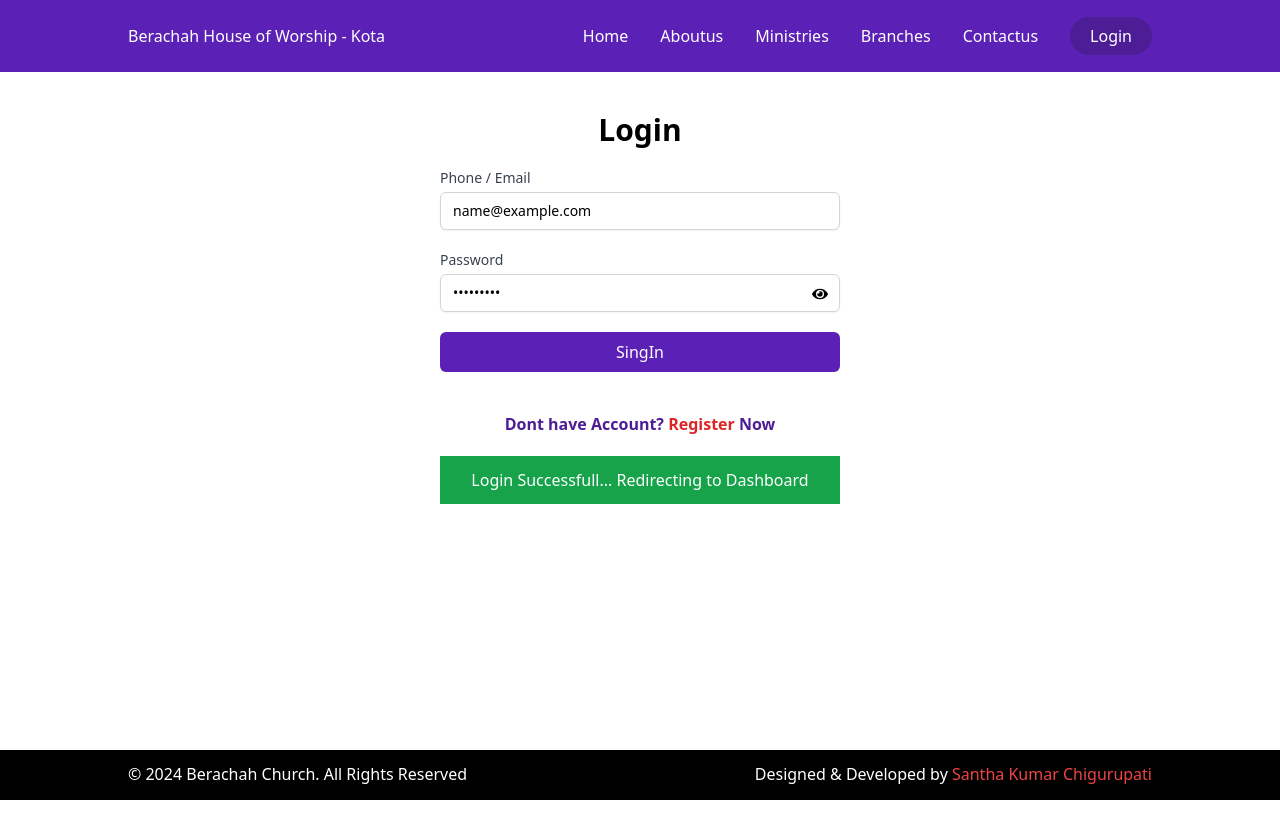
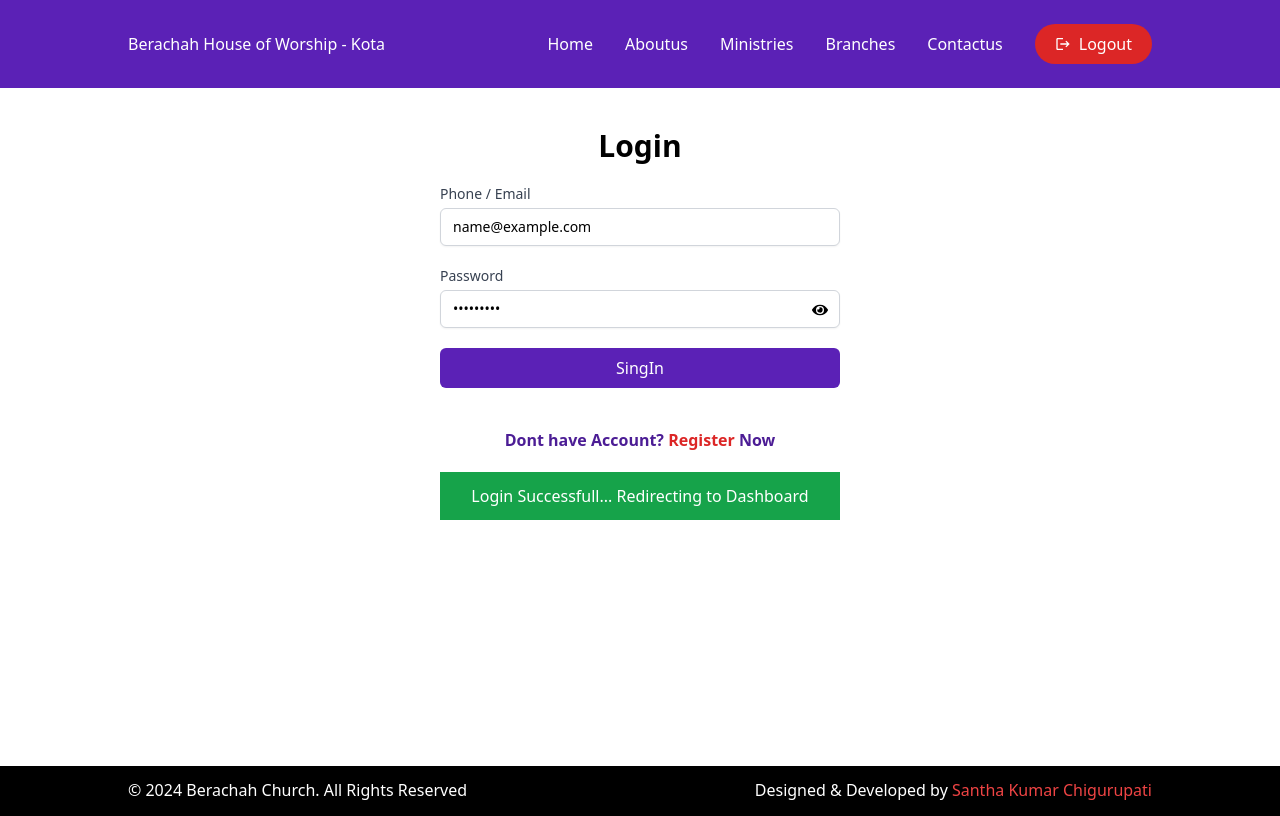
Before and after one commit to itsjohnuser/berachah-house-of-worship, a React (Create React App) app: page /login in a window 1280 px wide. Both pictures are taken after typing "name@example.com", "Sample123" into the empty fields and a click on the button "SingIn". Built offline with nearby package versions, Linux system fonts and the light colour scheme; no server answers.

Commit message:
logout added with redux store status

```diff
--- a/src/components/Header.js
+++ b/src/components/Header.js
@@ -3,6 +3,9 @@ import { Link, useLocation } from "react-router-dom";
 import { useSelector, useDispatch } from "react-redux";
 import { logout } from "../utils/userSlice";
 import { useNavigate } from "react-router-dom";
+import { MdLogout } from "react-icons/md";
+
+
 
 const Header = () => {
   const dispatch = useDispatch();
@@ -111,9 +114,12 @@ const Header = () => {
                       <li>
                         <button
                           onClick={handleLogout}
-                          className="bg-red-600 text-white px-5 py-2 rounded-full"
+                          className="bg-red-600 text-white px-5 py-2 rounded-full cursor-pointer"
                         >
-                          Logout
+                          <span className="flex gap-2 items-center">
+                            <MdLogout />
+                            Logout
+                          </span>
                         </button>
                       </li>
                     ) : (
--- a/src/components/Login.js
+++ b/src/components/Login.js
@@ -3,21 +3,23 @@ import { useState } from "react";
 import { useFormik } from "formik";
 import * as Yup from "yup";
 import { useNavigate, Link } from "react-router-dom";
-// import { useDispatch } from "react-redux";
+import { useDispatch } from "react-redux";
 import { signInWithEmailAndPassword } from "firebase/auth";
 import { auth } from "../utils/firebase";
 import { useSelector } from "react-redux";
 import { FaEye, FaEyeSlash } from "react-icons/fa";
+import { setUser } from "../utils/userSlice";
+
 
 
 
 const Login = () => {
   const navigate = useNavigate();
-  //const dispatch = useDispatch();
   const [isLoginSuccess, setIsLoginSuccess] = useState(false);
   const [fadeOut, setFadeOut] = useState(false); // New state for fade out
   const [showPassword, setShowPassword] = useState(false);
   const [error, setError] = useState("");
+  const dispatch = useDispatch();
 
   //Accessing the user data from Redux store
   const registeredUser = useSelector((state) => state.user.user);
@@ -48,13 +50,17 @@ const Login = () => {
       password: "",
     },
     validationSchema: loginSchema,
-    onSubmit: (values) => {
+    onSubmit: (values, { resetForm }) => {
       console.log("Registered User Data from Registration Page is: ", values);
       const { phoneorEmail, password } = values;
       // Simulate successful login
 
       // Check if the entered data matches the registered user
-
+      // if (
+      //   registeredUser &&
+      //   registeredUser.phoneorEmail === values.phoneorEmail &&
+      //   registeredUser.password === values.password
+      // ) {
         // Login success, navigate to dashboard
         setIsLoginSuccess(true);
 
@@ -73,9 +79,15 @@ const Login = () => {
           console.log(errorCode, errorMessage);
 
         });
+        // Dispatch user data to Redux store
+        dispatch(setUser(values));
         setTimeout(() => {
           navigate("/dashboard");
         }, 3000);
+      // } else {
+      //   // Show error if the credentials don't match
+      //   setError("Invalid login credentials or user not registered.");
+      // }
     },
   });
 
```
